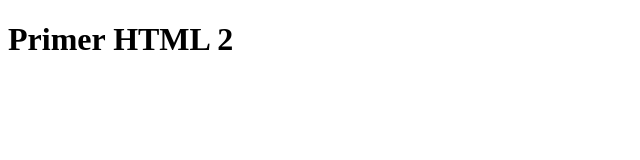
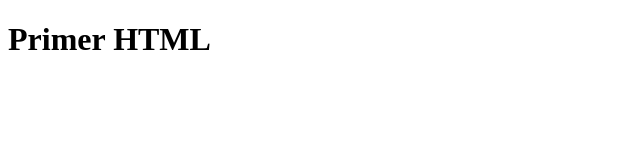
Before and after one commit to fragoba/html, a plain HTML site: page index.html in a window 1280 px wide. Shown: the full height of the page, 0-640 px from the left. Drawn offline with Linux system fonts and the light colour scheme.

Commit message:
Cambios realizados al primer HTML

```diff
--- a/index.html
+++ b/index.html
@@ -7,6 +7,6 @@
     <title>Document</title>
 </head>
 <body>
-    <h1>Primer HTML 2</h1>
+    <h1>Primer HTML</h1>
 </body>
 </html>
```
